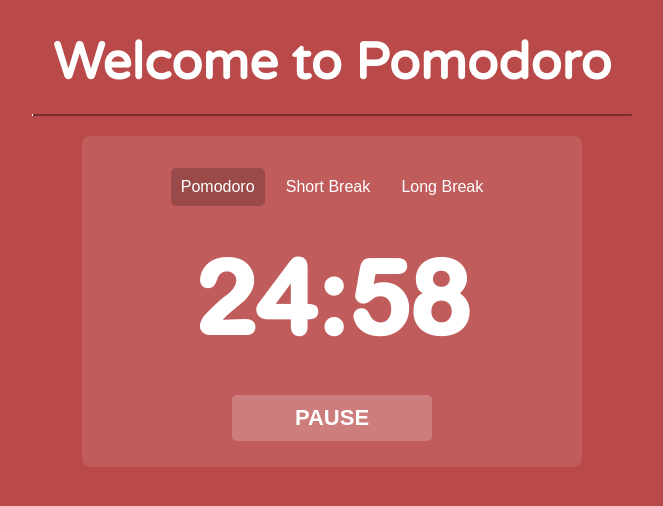
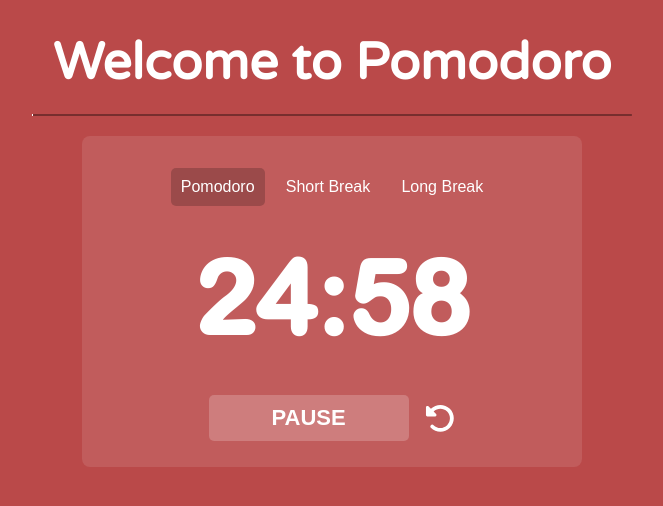
Before and after one commit to RafaelRojasCov/Clocker, a React (Create React App) app: page / in a window 1280 px wide. Both pictures are taken after a click on the button "START". Shown: the top 506 px of the page, without its empty margins (308-971 px from the left). Built offline with nearby package versions, Linux system fonts and the light colour scheme.

Commit message:
add awesome icons and reset button

```diff
--- a/package.json
+++ b/package.json
@@ -5,6 +5,11 @@
   "type": "module",
   "homepage": "https://RafaelRojasCov.github.io/pomofocus-clone",
   "dependencies": {
+    "@fortawesome/fontawesome-svg-core": "^6.4.2",
+    "@fortawesome/free-brands-svg-icons": "^6.4.2",
+    "@fortawesome/free-regular-svg-icons": "^6.4.2",
+    "@fortawesome/free-solid-svg-icons": "^6.4.2",
+    "@fortawesome/react-fontawesome": "^0.2.0",
     "@testing-library/jest-dom": "^5.16.5",
     "@testing-library/react": "^14.0.0",
     "@testing-library/user-event": "^13.5.0",
--- a/src/components/Button/Button.module.scss
+++ b/src/components/Button/Button.module.scss
@@ -39,3 +39,7 @@ $base-selector: ".button";
     transform: translateY(6px);
   }
 }
+
+#{$base-selector}__icon {
+  padding: 0;
+}
--- a/src/components/Button/Button.tsx
+++ b/src/components/Button/Button.tsx
@@ -1,28 +1,40 @@
 import classNames from "classnames";
+import { FontAwesomeIcon } from "@fortawesome/react-fontawesome";
 import styles from "./Button.module.scss";
+import { IconProp } from "@fortawesome/fontawesome-svg-core";
 
 interface ButtonProps {
   children?: React.ReactNode;
   onClick?: () => void;
   variant?: string;
   active?: boolean;
+  icon?: IconProp;
+  className?: string;
 }
 
 export const Button: React.FC<ButtonProps> = ({
-  children = "Button",
+  children,
   onClick,
   variant = "basic",
   active,
+  icon,
+  className,
 }) => {
   return (
     <button
       onClick={onClick}
-      className={classNames(styles.button, {
-        [styles[`button__${variant}`]]: variant,
-        [styles[`button__${variant}--active`]]: variant && active,
-      })}
+      className={classNames(
+        styles.button,
+        {
+          [styles[`button__${variant}`]]: variant,
+          [styles[`button__${variant}--active`]]: variant && active,
+          [styles[`button__icon`]]: icon,
+        },
+        className
+      )}
     >
       {children}
+      {icon && <FontAwesomeIcon icon={icon} size="2xl" />}
     </button>
   );
 };
--- a/src/components/Home/Home.module.scss
+++ b/src/components/Home/Home.module.scss
@@ -75,3 +75,34 @@ $base-selector: ".home";
     background-color: #fff;
   }
 }
+
+#{$base-selector}__actions {
+  display: grid;
+  grid-template-columns: 200px;
+  gap: 1em;
+
+  &--running {
+    grid-template-columns: 200px 1fr;
+  }
+}
+
+#{$base-selector}__button-reset--running {
+  transform: translateY(6px);
+  font-size: 1vw;
+
+  @include desktop {
+    font-size: 1.2vw;
+  }
+
+  @include tablet-wide {
+    font-size: 1.5vw;
+  }
+
+  @include tablet {
+    font-size: 2.5vw;
+  }
+
+  @include mobile {
+    font-size: 3.5vw;
+  }
+}
--- a/src/components/Home/Home.tsx
+++ b/src/components/Home/Home.tsx
@@ -1,15 +1,16 @@
 import React, { useReducer, useState, useEffect } from "react";
+import classNames from "classnames";
 import { Container } from "../Container";
 import { Button } from "../Button";
 import { Timer } from "../Timer";
 import mouseClick from "../../assets/sounds/mouseClick.mp3";
 import { pomodoro, shortBreak, longBreak, Clock } from "./Clock";
+import { faRotateLeft } from "@fortawesome/free-solid-svg-icons";
+
 import styles from "./Home.module.scss";
 
 const Home: React.FC = () => {
-  // remove this hack when change approach for Clock.tsx
-  // eslint-disable-next-line @typescript-eslint/no-unused-vars
-  const [ignored, forceUpdate] = useReducer((x) => x + 1, 0);
+  const [, forceUpdate] = useReducer((x) => x + 1, 0);
   const [currentTimer, setCurrentTimer] = useState<Clock>(pomodoro);
   const clickSound = new Audio(mouseClick);
   const {
@@ -23,8 +24,9 @@ const Home: React.FC = () => {
     isRunning,
   } = currentTimer;
 
-  const handleReset = (timer: Clock) => () => {
-    if (currentTimer === timer) return;
+  const handleReset =
+    (timer: Clock, options?: { forceReset?: boolean }) => () => {
+      if (currentTimer === timer && !options?.forceReset) return;
       const confirmation =
         isRunning && window.confirm("¿Quieres reiniciar el timer?");
       if (isRunning && !confirmation) return;
@@ -73,9 +75,30 @@ const Home: React.FC = () => {
 
         <Timer minutes={minutes} seconds={seconds} />
 
-        <Button variant="primary" active={isRunning} onClick={handleStartStop}>
+        <div
+          className={classNames(styles["home__actions"], {
+            [styles["home__actions--running"]]: isRunning,
+          })}
+        >
+          <Button
+            variant="primary"
+            active={isRunning}
+            onClick={handleStartStop}
+          >
             {isRunning ? "Pause" : "Start"}
           </Button>
+          {isRunning && (
+            <>
+              <Button
+                className={classNames({
+                  [styles[`home__button-reset--running`]]: isRunning,
+                })}
+                icon={faRotateLeft}
+                onClick={handleReset(currentTimer, { forceReset: true })}
+              />
+            </>
+          )}
+        </div>
       </Container>
     </div>
   );
```
Also changed, not shown: 1 other file (tests, documents, lock files or other folders). Lines whose indentation alone changed are shown as unchanged.
